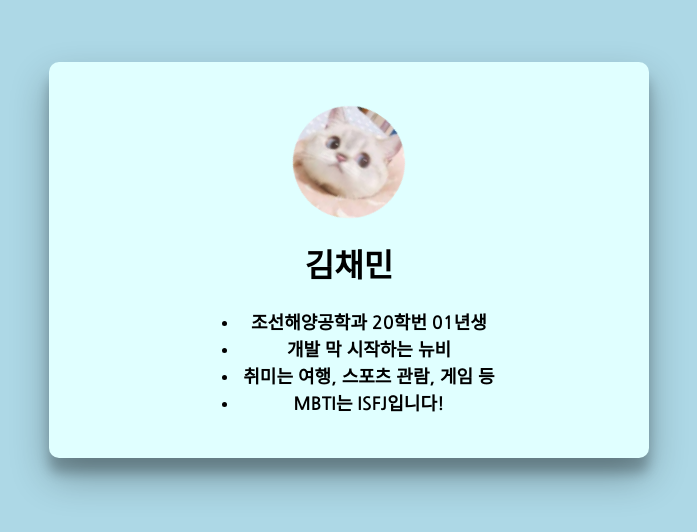
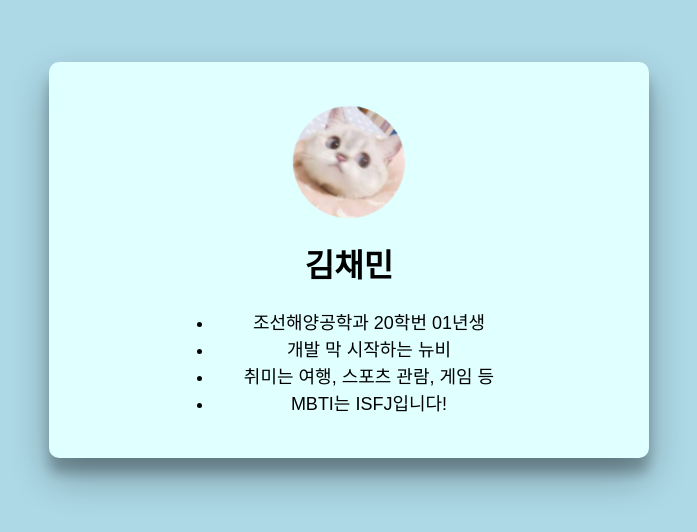
Before and after one commit to GlassyFoozle/seminar-2024-profile, a React (Vite) app: page / in a window 1280 px wide. Shown: the top 532 px of the page, without its empty margins (291-988 px from the left). Built offline with nearby package versions, Linux system fonts and the light colour scheme.

Commit message:
changed font settings

```diff
--- a/src/App.css
+++ b/src/App.css
@@ -1,5 +1,3 @@
-@import url(http://fonts.googleapis.com/earlyaccess/nanumgothic.css);
-
 #root {
   max-width: 1280px;
   margin: 0 auto;
@@ -51,9 +49,8 @@
 }
 
 .details {
-  max-width: 300px;
+  max-width: 350px;
   margin: 20px auto;
-  font-family: 'Nanum Gothic', sans-serif;
-  font-weight: 700;
+  font-family: Arial, Helvetica, sans-serif;
   font-size: 18px;
 }
--- a/src/App.tsx
+++ b/src/App.tsx
@@ -18,7 +18,7 @@ function App() {
           setHidden(true);
         }}
       >
-        {hidden ? null : <p>고양이 클릭해서 GitHub 가보기!</p>}
+        {hidden ? null : <p>GitHub 가보기! (뭐가 엄청 있진 않아요)</p>}
         <a
           href="https://github.com/GlassyFoozle"
           target="_blank"
```
